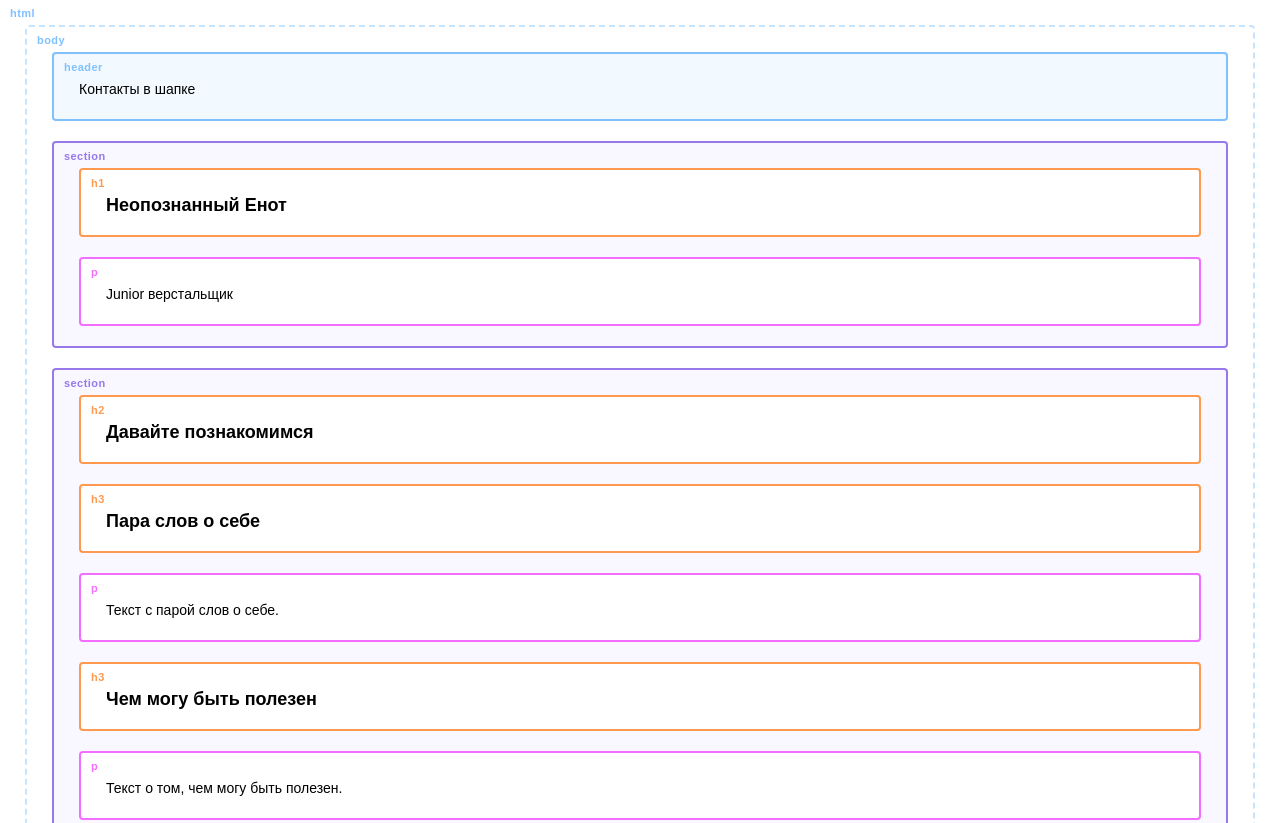
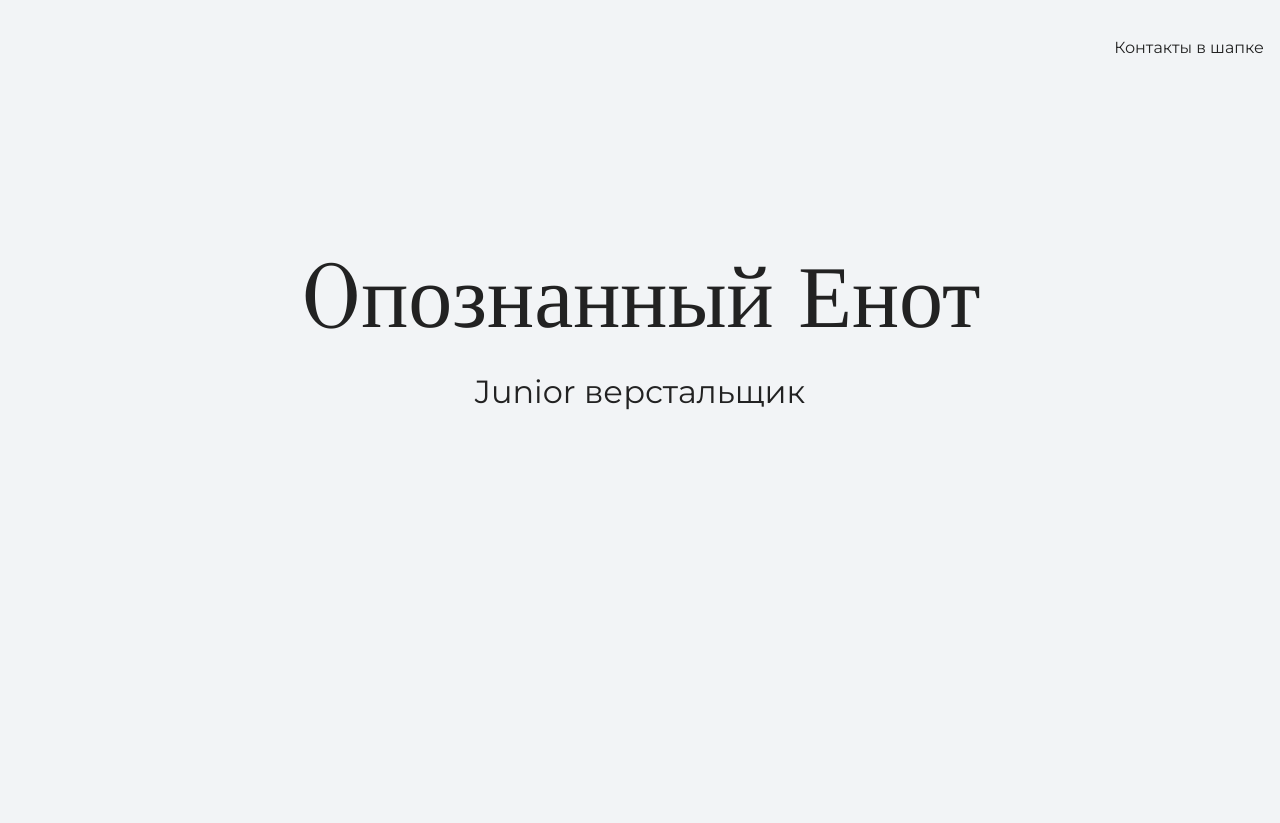
Before and after one commit to Olgartlab/my-site, a plain HTML site: page index.html in a window 1280 px wide. Shown: the top 823 px of the page. Drawn offline with nearby package versions, Linux system fonts and the light colour scheme.

Commit message:
Меняет текст на главной странице

```diff
--- a/index.html
+++ b/index.html
@@ -2,18 +2,20 @@
 <html lang="ru">
   <head>
     <meta charset="UTF-8">
-    <link rel="stylesheet" href="outlines.css">
+    <link rel="stylesheet" href="style.css">
+    <link href="https://fonts.googleapis.com/css?family=Montserrat:400,500,700|Old+Standard+TT&display=swap&subset=cyrillic" rel="stylesheet">
     <title>Портфолио Junior верстальщика</title>
   </head>
 
   <body>
     <header class="page-header">
-      Контакты в шапке
+     <div class="container"> Контакты в шапке
+     </div>
     </header>
 
     <section class="hero-image">
-      <h1 class="heading">Неопознанный Енот</h1>
-      <p>Junior верстальщик</p>
+      <div class="container"><h1 class="heading">Oпознанный Енот</h1></div>
+      <div class="container"><p>Junior верстальщик</p></div>
     </section>
 
     <section class="intro">
```
